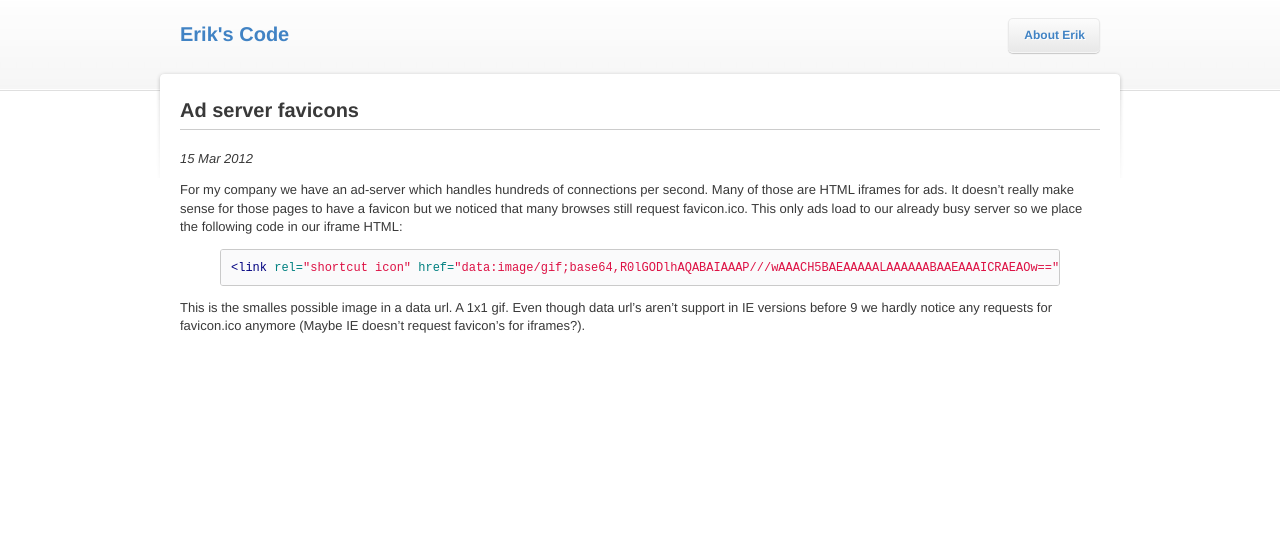
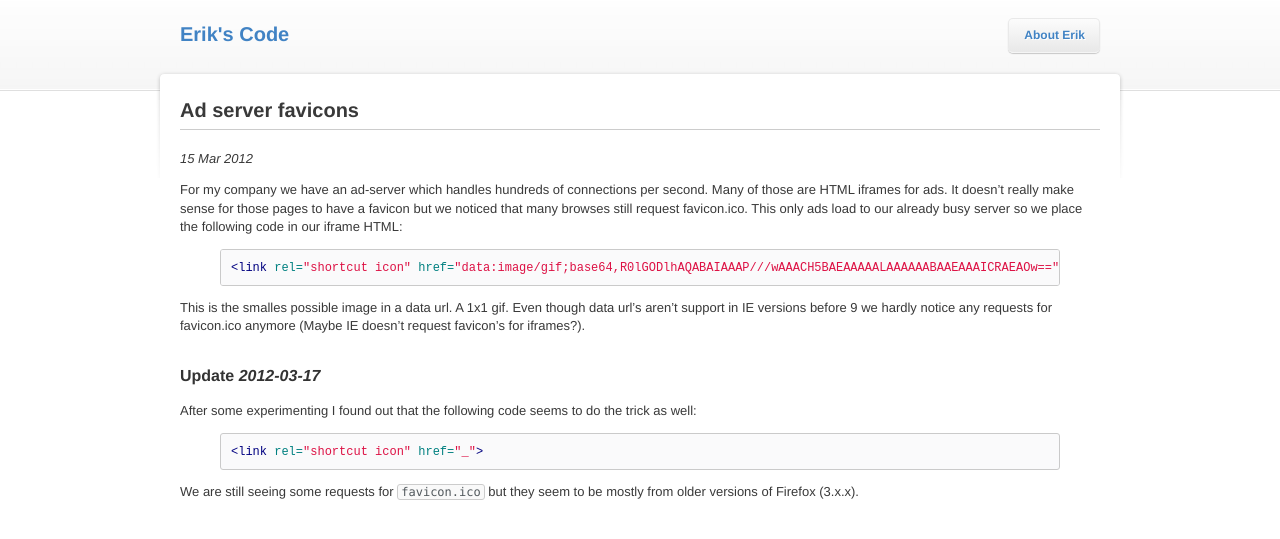
Before and after one commit to erikdubbelboer/blog.dubbelboer.com, a Jekyll site: the page built from _posts/2012-03-15-favicon.md, in a window 1280 px wide. Shown: the top 539 px of the page. Built offline with Jekyll 4.4.1, drawn with Linux system fonts in a browser that asks for light colours.

Commit message:
updated favicon post

```diff
--- a/_posts/2012-03-15-favicon.md
+++ b/_posts/2012-03-15-favicon.md
@@ -13,3 +13,14 @@ For my company we have an ad-server which handles hundreds of connections per se
 {% endhighlight %}
 
 This is the smalles possible image in a data url. A 1x1 gif. Even though data url's aren't support in IE versions before 9 we hardly notice any requests for favicon.ico anymore (Maybe IE doesn't request favicon's for iframes?).
+
+Update *2012-03-17*
+-------------------
+
+After some experimenting I found out that the following code seems to do the trick as well:
+
+{% highlight html %}
+<link rel="shortcut icon" href="_">
+{% endhighlight %}
+
+We are still seeing some requests for `favicon.ico` but they seem to be mostly from older versions of Firefox (3.x.x).
```
